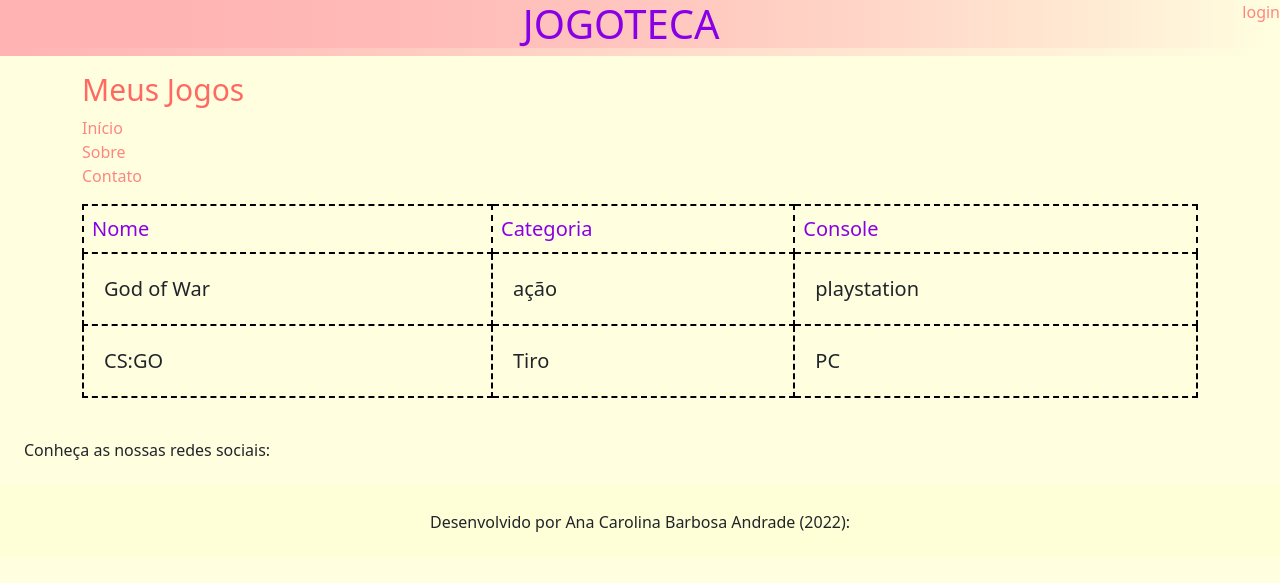
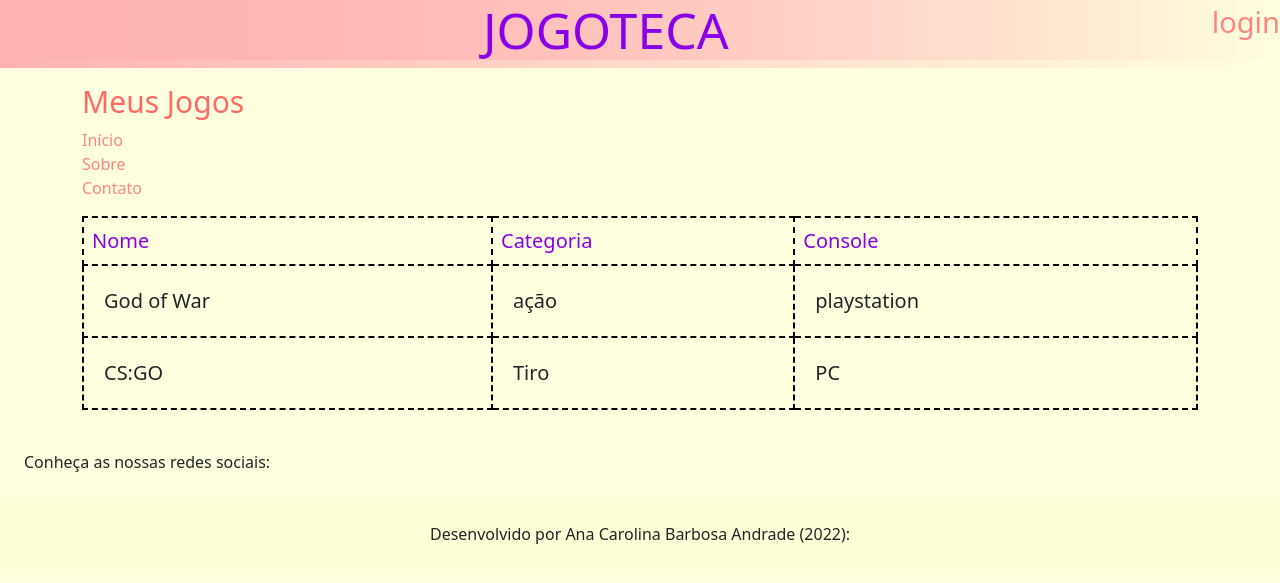
Before and after one commit to anacarolina1826/jogoteca, a Flask app: page / in a window 1280 px wide. Shown: the top 583 px of the page. Run offline with Flask 2, Linux system fonts and the light colour scheme.

Commit message:
modificação: Base.html, estilo e main.py

```diff
--- a/main.py
+++ b/main.py
@@ -1,6 +1,4 @@
-from flask import Flask, render_template, request, redirect,session,flash, url_for,abort,g
-#import usuarios
-
+from flask import Flask, render_template, request, redirect, session, flash, url_for, abort
 
 
 class Jogo:
--- a/static/estilo.css
+++ b/static/estilo.css
@@ -4,13 +4,15 @@ body{
 }
 .cabeçario{
   color:#8a00e6;
+  font-size: 50px;
   text-align:center;
   font-weight:normal;
-
-
   background-image: linear-gradient(to right, rgba(255,179,179,1), rgba(255,179,179,0));
 
 
+}
+.cabeçario a{
+  font-size:29px;
 }
 
 .titulo h1{
@@ -29,6 +31,7 @@ body{
   color:#8a00e6;
   font-size:20px;
   border: 2px dashed black;
+  border-collapse: separate;
 }
 
 #ta td{
@@ -37,7 +40,10 @@ body{
   border: 2px dashed black;
   margin:auto;
   padding: 20px;
+  border-collapse: separate;
 }
+
+
 a:link{
 
   color:#ff8680;
--- a/templates/base.html
+++ b/templates/base.html
@@ -52,6 +52,7 @@
       {%block menu%}
 
       {%endblock%}
+
       <a href="/" class="link">Início</a>
       <a href="#" class="link">Sobre</a>
       <a href="#" class="link">Contato</a>
```
